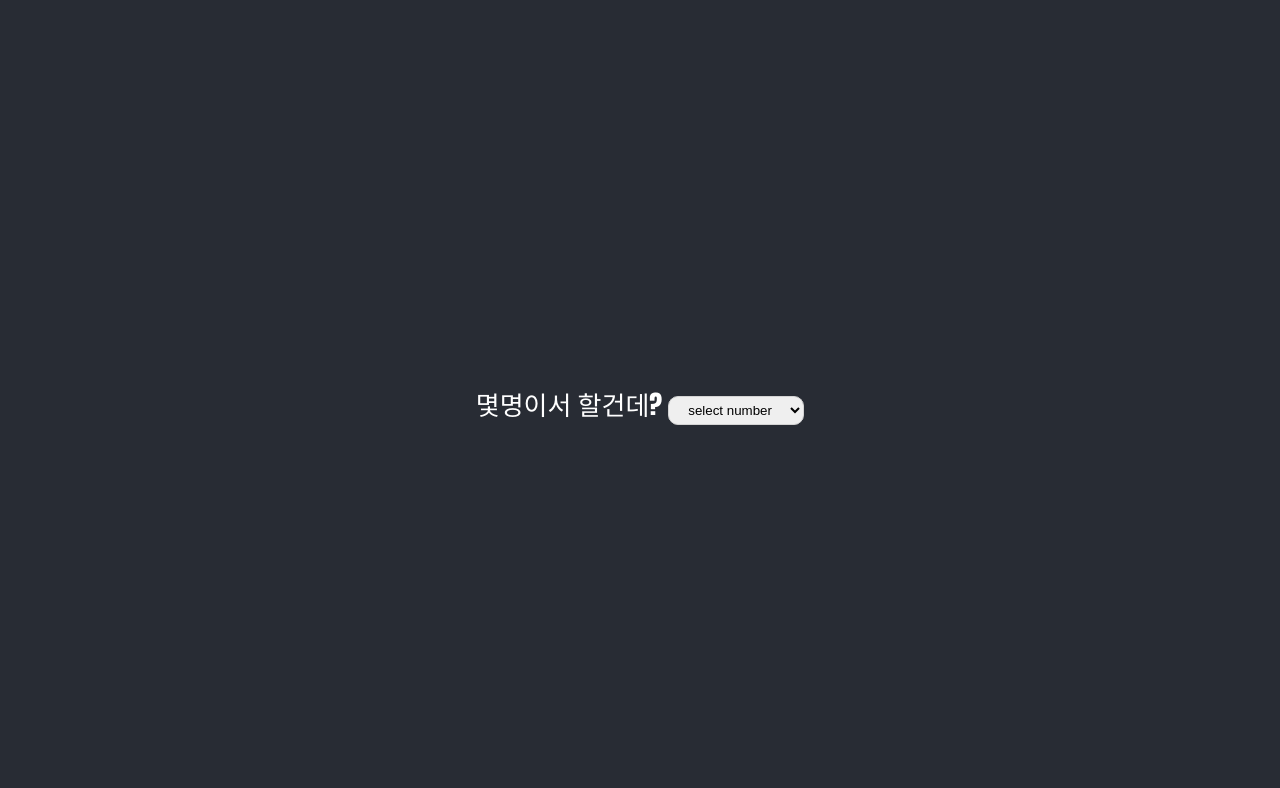
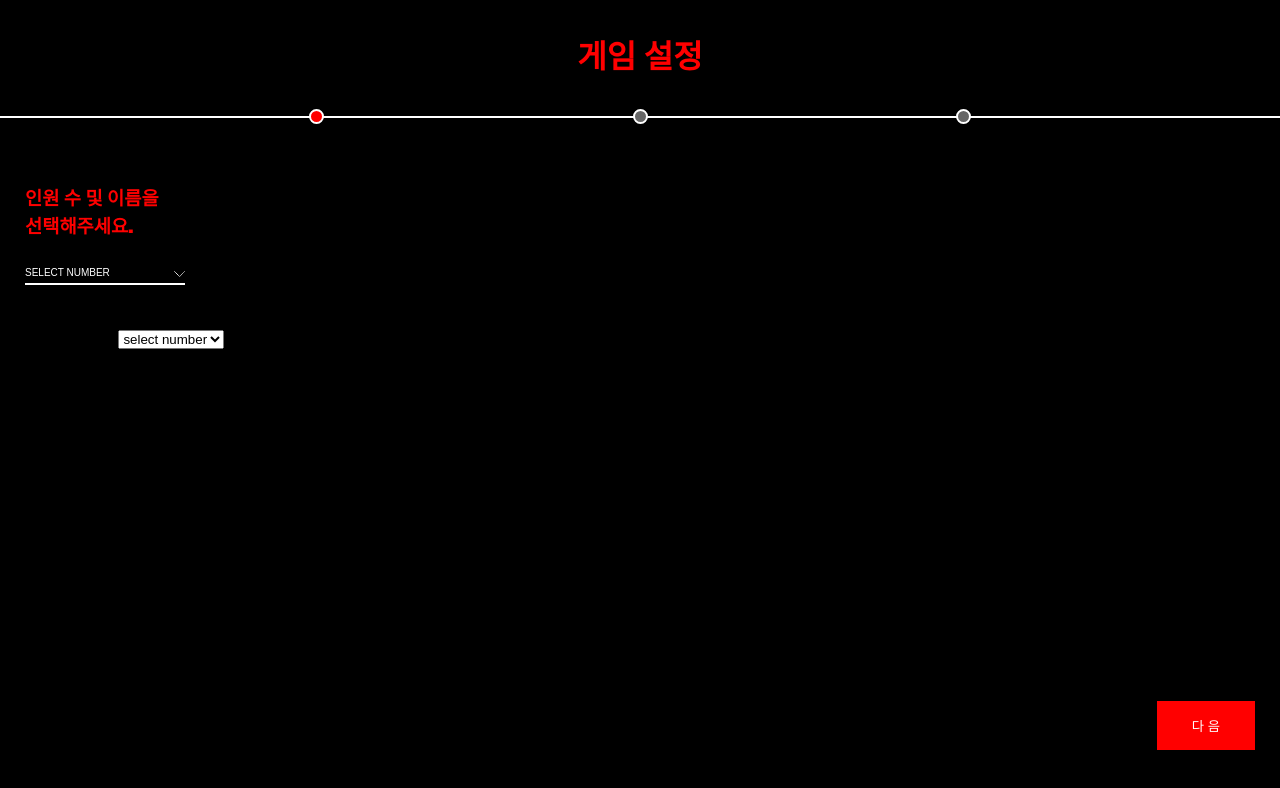
Before and after one commit to JungHanYoung/mafiagame_react, a React (Create React App) app: page /setting in a window 1280 px wide. Shown: the top 788 px of the page. Built offline with nearby package versions, Linux system fonts and the light colour scheme.

Commit message:
세팅페이지: 기본UI, 인원 수 설정 부분 추가

```diff
--- a/package.json
+++ b/package.json
@@ -4,6 +4,7 @@
 	"private": true,
 	"dependencies": {
 		"animate.css": "^3.7.0",
+		"classnames": "^2.2.6",
 		"lodash": "^4.17.11",
 		"prop-types": "^15.6.2",
 		"react": "^16.7.0",
--- a/public/index.html
+++ b/public/index.html
@@ -11,7 +11,7 @@
       homescreen on Android. See https://developers.google.com/web/fundamentals/web-app-manifest/
     -->
   <link rel="manifest" href="%PUBLIC_URL%/manifest.json" />
-  <link href="https://fonts.googleapis.com/css?family=Anton|Noto+Sans+KR:400,700" rel="stylesheet">
+  <link href="https://fonts.googleapis.com/css?family=Anton|Noto+Sans+KR:100,300,400,500,700,900" rel="stylesheet">
 
   <!--
       Notice the use of %PUBLIC_URL% in the tags above.
--- a/src/App.css
+++ b/src/App.css
@@ -1,4 +1,4 @@
-.App {
+/* .App {
 	text-align: center;
 }
 
@@ -42,4 +42,4 @@ select {
 	padding: 5px 15px;
 	margin-top: 20px;
 	outline: none;
-}
+} */
--- a/src/index.css
+++ b/src/index.css
@@ -2,7 +2,12 @@ body {
   margin: 0;
   padding: 0;
   font-family: 'Anton', 'Noto Sans KR', sans-serif;
-  background: black;
+  font-weight: 900;
+  background: #000;
+}
+
+#root {
+  height: 100vh;
 }
 
 .main-container {
@@ -20,17 +25,122 @@ body {
 .main-title {
   font-size: 60px;
   margin-bottom: 40px;
-  color: white;
+  color: #fff;
 }
 
 .btn-main {
   padding: 10px 20px;
   margin-bottom: 20px;
-  background: red;
-  color: black;
+  background: #ff0000;
+  color: #000;
   font-size: 20px;
   width: 190px;
   text-align: center;
   text-decoration: none;
   font-weight: bold;
 }
+
+.setting-title {
+  padding: 30px 0;
+  margin: 0;
+  color: #ff0000;
+  text-align: center;
+}
+
+.setting-step {
+  display: flex;
+  justify-content: space-evenly;
+  position: relative;
+}
+
+.setting-step::before {
+  content: '';
+  width: 100%;
+  position: absolute;
+  display: block;
+  box-sizing: border-box;
+  border: solid 1px #fff;
+  top: 7px;
+}
+
+.setting-step-bar {
+  width:15px;
+  height:15px;
+  box-sizing: border-box;
+  border: solid 2px #fff;
+  border-radius: 50%;
+  background: #666;
+  z-index: 999;
+}
+
+.setting-step-bar.active {
+  width:15px;
+  height:15px;
+  box-sizing: border-box;
+  border: solid 2px #fff;
+  border-radius: 50%;
+  background: #666;
+  z-index: 999;
+  background: #ff0000;
+}
+
+.setting-container {
+  padding: 40px 25px;
+  color: red;
+}
+
+.setting-subtitle {
+  width: 135px;
+  word-break: break-all;
+}
+
+.setting-people-select {
+  border: none;
+  border-bottom: 2px solid #fff;
+  padding: 0px;
+  margin: 0px;
+  border-radius: 0;
+  background: inherit;
+  color: white;
+  font-size: 10px;
+  width: 160px;
+  font-weight: 100;
+  outline: none;
+  background: url("./assets/arrow.png") no-repeat right;
+  /* background-position-x: 120px; */
+  background-size: 10%;
+  -webkit-appearance: none;
+  line-height: 200%;
+}
+
+.setting-btn-group {
+  position: absolute;
+  bottom: 50px;
+  right: 25px;
+  display: flex;
+  justify-content: flex-end;
+  /* margin-top: 250px;
+  padding: 0 25px;
+  display: flex;
+  justify-content: flex-end; */
+}
+
+.setting-prev-btn {
+  background: transparent;
+  padding: 15px 35px;
+  outline: none;
+  border: none;
+  color: #fff;
+}
+
+.setting-next-btn {
+  /* position: absolute;
+  bottom: 50px;
+  right: 25px; */
+  margin-left: 15px;
+  background: #ff0000;
+  padding: 15px 35px;
+  outline: none;
+  border: none;
+  color: #fff;
+}
--- a/src/routes/Setting.js
+++ b/src/routes/Setting.js
@@ -1,6 +1,7 @@
 import React, { Component } from 'react';
 import PropTypes from 'prop-types';
 import _ from 'lodash';
+import classNames from 'classnames'
 import { withRouter } from 'react-router-dom';
 import { useGame } from '../context/GameContext';
 
@@ -23,7 +24,8 @@ class Setting extends Component {
 
 		const { people } = props;
 		this.state = {
-			num: people.length
+			num: people.length,
+			step: 0
 		};
 	}
 	handleJobCount = (e) => {
@@ -77,9 +79,29 @@ class Setting extends Component {
 	};
 	render() {
 		const { people, jobs, randomJobs, onChangePeopleName } = this.props;
-		const { num } = this.state;
+		const { num, step } = this.state;
 		return (
-			<div className="App-header">
+			<>
+				<h1 className="setting-title">게임 설정</h1>
+				<div className="setting-step">
+					<span className={classNames('setting-step-bar', { active: step >= 0 })}></span>
+					<span className={classNames('setting-step-bar', { active: step >= 1 })}></span>
+					<span className={classNames('setting-step-bar', { active: step >= 2 })}></span>
+				</div>
+				<div className="setting-container">
+					<h3 className="setting-subtitle">
+						인원 수 및 이름을 선택해주세요.
+					</h3>
+					<select className="setting-people-select">
+						<option>SELECT NUMBER</option>
+					</select>
+				</div>
+				<div className="setting-btn-group">
+					{step > 0 &&
+						<button className="setting-prev-btn">이 전</button>
+					}
+					<button className="setting-next-btn">다 음</button>
+				</div>
 				<div>
 					몇명이서 할건데?&nbsp;
 					<select value={num} onChange={this.onPeopleChange}>
@@ -126,7 +148,7 @@ class Setting extends Component {
 						<button onClick={this.onSettingEnd}>게임시작</button>
 					</>
 				)}
-			</div>
+			</>
 		);
 	}
 }
```
Also changed, not shown: src/assets/arrow.png (added), 1 other file (tests, documents, lock files or other folders).
